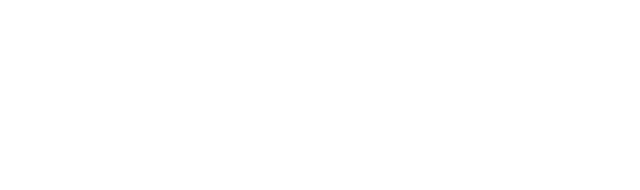
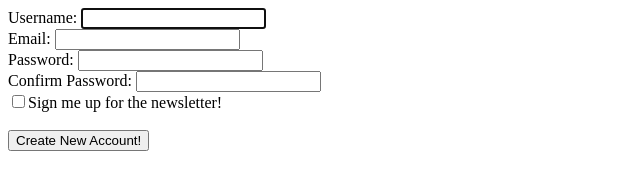
Before and after one commit to MaJalaniz/codeup-web-exercises, a plain HTML site: page register.html in a window 1280 px wide. Shown: the whole page, without its empty margins (0-640 px from the left). Drawn offline with Linux system fonts and the light colour scheme.

Commit message:
working on more forms

```diff
--- a/register.html
+++ b/register.html
@@ -2,9 +2,33 @@
 <html lang="en">
 <head>
     <meta charset="UTF-8">
-    <title>Title</title>
+    <title>More form practice 1</title>
 </head>
 <body>
+    <form method="POST" action="https://request-inspector.glitch.me/">
+        <label for="username">Username:</label>
+        <input id="username" name="username" type="text" autofocus>
+      <br>
+
+        <label for="email" >Email: </label>
+        <input id="email" name="email" type="text"
+      <br>
+      <br>
+        <label for="Password">Password:</label>
+        <input id="password" name="password" type="password">
+      <br>
+        <label for="confirm-password">Confirm Password:</label>
+        <input id="confirm-password" name="confirm-password" type="text">
+      <br>
+        <input name="newsletter_signup" value="true" type="checkbox">Sign me up for the newsletter!</input>
+      <br>
+      <br>
+        <button type="submit">Create New Account!</button>
+
+    </form>
+    <div>
+
+
 
 </body>
 </html>
```
